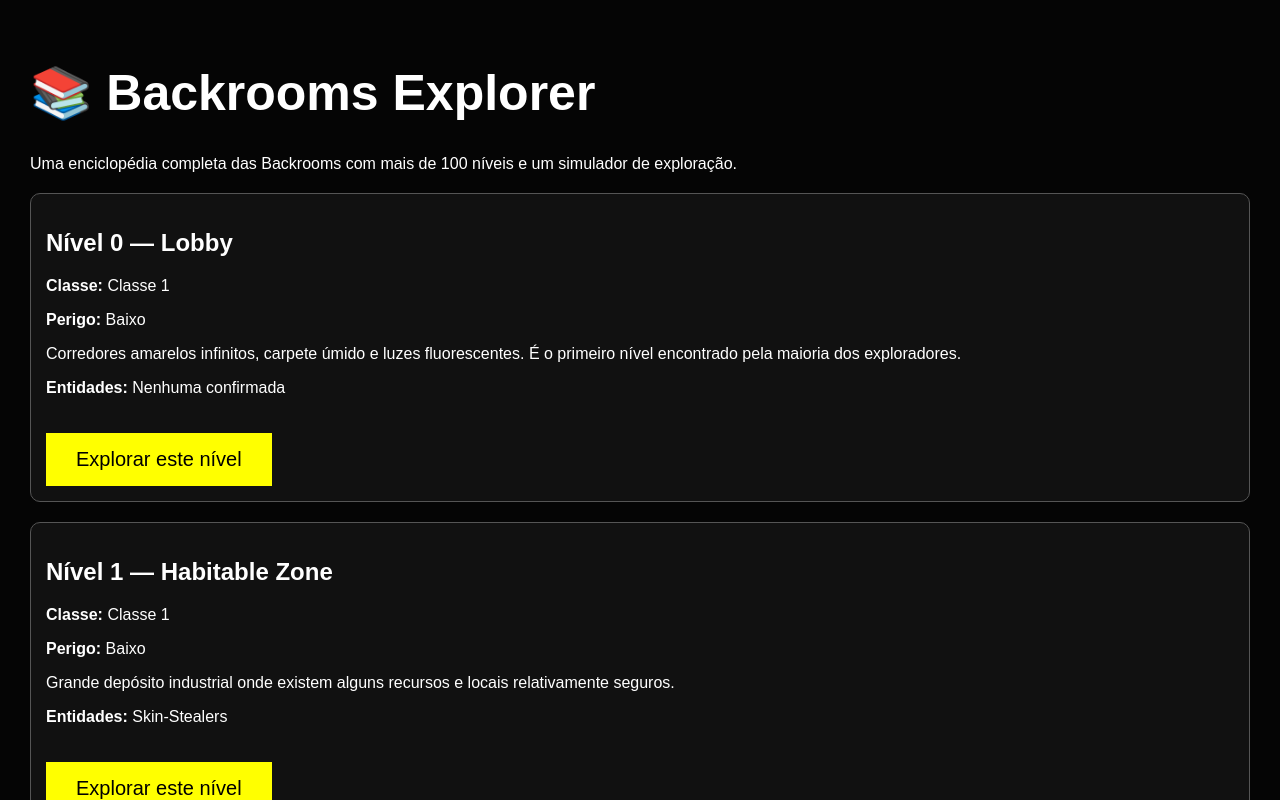
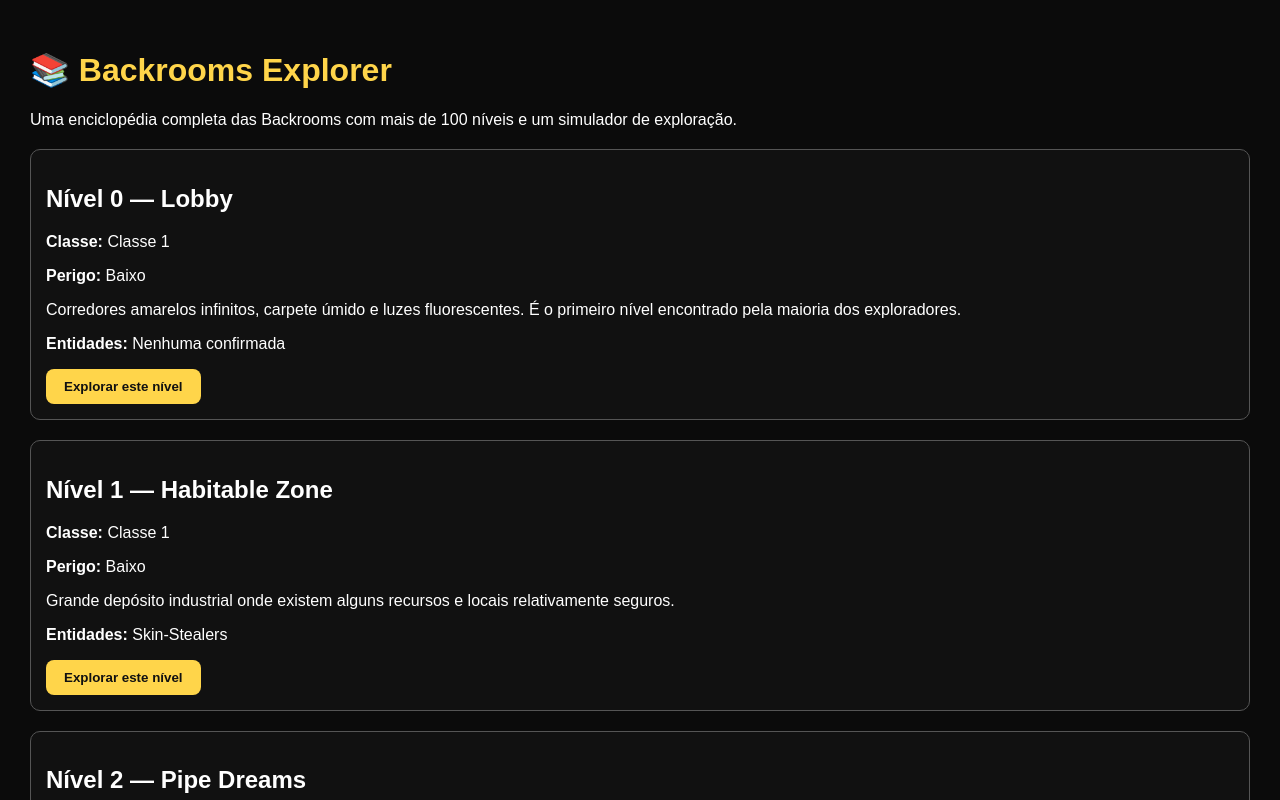
Before and after one commit to patopinhodoff-crypto/Backrooms-Explorer, a React (Vite) app: page / in a window 1280 px wide. Shown: the top 800 px of the page. Built offline with nearby package versions, Linux system fonts and the light colour scheme; a web font is replaced by a local one.

Commit message:
Update app.css

```diff
--- a/src/app.css
+++ b/src/app.css
@@ -1,32 +1,30 @@
-body {
-  margin: 0;
-  background: #050505;
-  color: white;
-  font-family: Arial, sans-serif;
+body{
+  margin:0;
+  background:#0b0b0b;
+  color:white;
+  font-family:Arial,Helvetica,sans-serif;
 }
 
-#root {
-  min-height: 100vh;
+#root{
+  min-height:100vh;
 }
 
-.backrooms {
-  height: 100vh;
-  display: flex;
-  flex-direction: column;
-  justify-content: center;
-  align-items: center;
-  background: linear-gradient(#111, #000);
+h1{
+  color:#ffd54a;
 }
 
-h1 {
-  font-size: 50px;
+button{
+  background:#ffd54a;
+  color:#111;
+  border:none;
+  padding:10px 18px;
+  border-radius:8px;
+  cursor:pointer;
+  font-weight:bold;
+  transition:.2s;
 }
 
-button {
-  margin-top: 20px;
-  padding: 15px 30px;
-  background: yellow;
-  border: none;
-  cursor: pointer;
-  font-size: 20px;
+button:hover{
+  transform:scale(1.05);
+  background:#ffe37d;
 }
```
